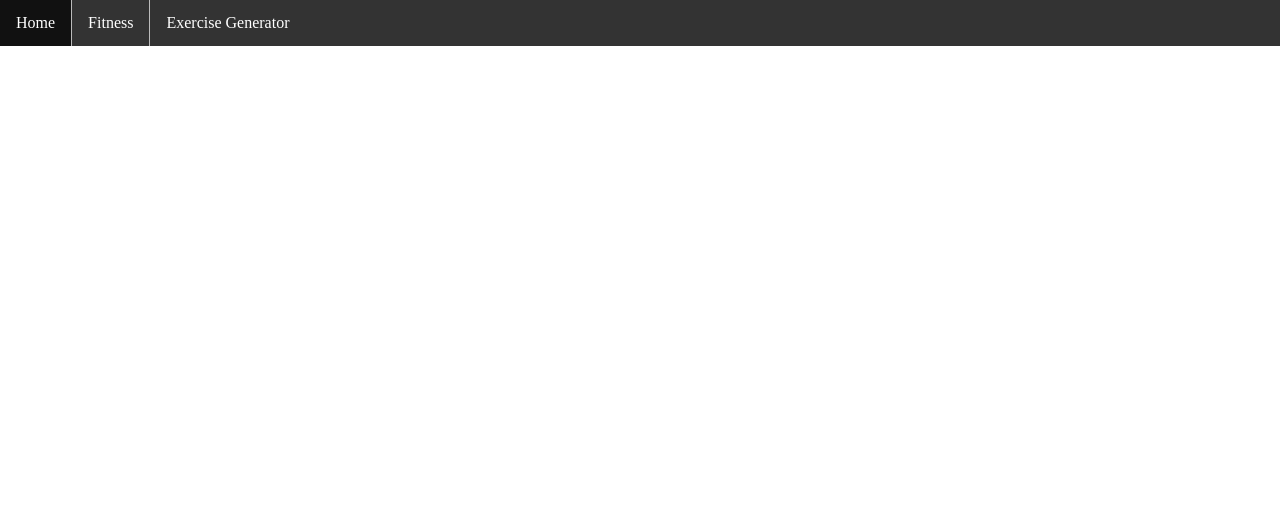
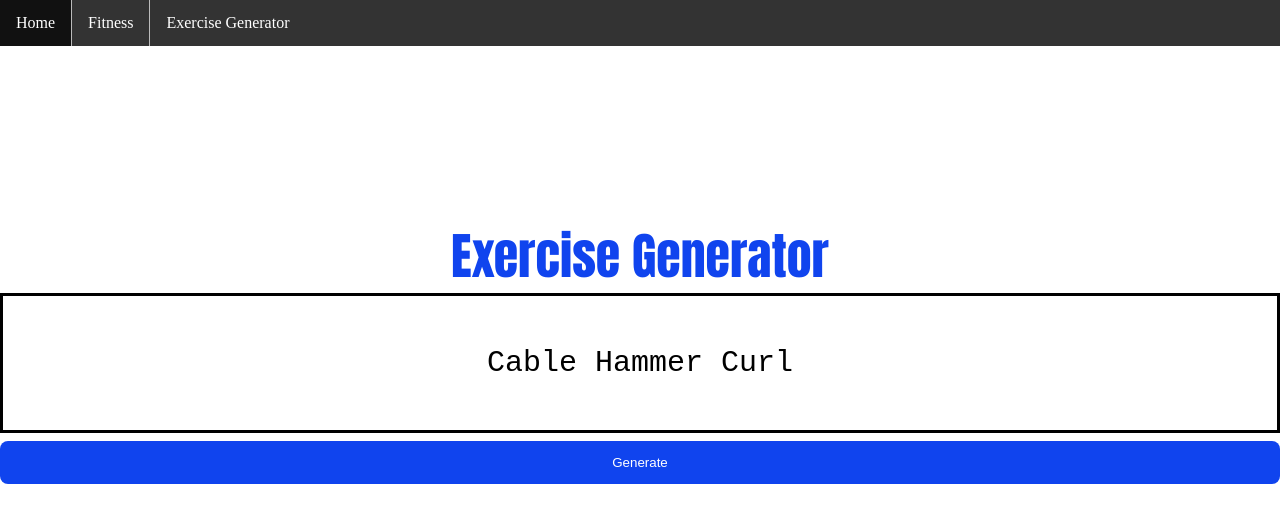
Before and after one commit to munshiomar1971/fitness.io, a plain HTML site: page website/egen.html in a window 1280 px wide. Drawn offline with Linux system fonts and the light colour scheme.

Commit message:
final product

```diff
--- a/website/egen.html
+++ b/website/egen.html
@@ -20,5 +20,16 @@
             </div>
         </div>
     </div>
+
+    <br><br><br><br><br>
+    <h1 id="title-2">Exercise Generator</h1>
+    <div id="display">
+        <!-- Displays exercise -->
+    </div>
+    <div class="container">
+        <button onclick="displayExercise()">Generate</button>
+    </div>
+
+    <script src="function.js"></script>
 </body>
 </html>
--- a/website/function.js
+++ b/website/function.js
@@ -1,11 +1,81 @@
 // fitness website
 
-// TODO:
-// - create main page
-// - create excersize page
-// - create exercise generator page
-// - create button to generate exercises
-// - create array of exercises
-// - create function to generate random exercises
-// - create function to display exercises
-// - style everything with css
+
+
+// array of exercises
+const randomExercise = [
+    "Squats",
+    "Bench Press",
+    "Deadlift",
+    "Overhead Press",
+    "Barbell Row",
+    "Cable Row",
+    "Dumbbell Curl",
+    "Dumbbell Hammer Curl",
+    "Dumbbell Incline Press",
+    "Dumbbell Incline Row",
+    "Dumbbell Press",
+    "Dumbbell Row",
+    "Push Press",
+    "Push Up",
+    "Pull Up",
+    "Cable Curl",
+    "Cable Hammer Curl",
+    "Cable Incline Press",
+    "Cable Incline Row",
+    "Cable Press",
+    "Cable Row",
+    "Cable Crunch",
+    "Cable Side Bend",
+    "Curl Up",
+    "Curl",
+    "Running",
+    "Bicycling",
+    "Swimming",
+    "Walking",
+    "Stair Climbing",
+    "Jumping",
+    "Rowing",
+    "Stretching",
+    "Yoga",
+    "Pilates",
+    "HIIT",
+    "Cardio",
+    "Weight Lifting",
+    "Strength Training",
+    "Flexibility",
+    "Balance",
+    "Seeing what the gym has to offer"
+]
+
+// function to generate random exercise
+function generateExercise() {
+    let random = Math.floor(Math.random() * randomExercise.length);
+    document.getElementById("display").innerHTML = randomExercise[random];
+}
+
+// displays exercise
+function displayExercise() {
+    generateExercise();
+}
+
+displayExercise();
+
+// function to generate random workout
+function generateWorkout() {
+    let random = Math.floor(Math.random() * randomExercise.length);
+    document.getElementById("display").innerHTML = randomExercise[random];
+}
+
+// doing this to get more lines of code
+function displayWorkout() {
+    generateWorkout();
+}
+// wont use it but need js to be main lang in github
+
+// tell me a joke about programming
+//function tellJoke() {
+    //document.getElementById("display").innerHTML = "Why did the programmer quit his job? Because he didn't get arrays.";
+//}
+
+// bad joke imo
--- a/website/style.css
+++ b/website/style.css
@@ -54,3 +54,30 @@
     height: min-content;
     width: min-content;
 }
+
+#title-2 {
+    font-family: Impact, Haettenschweiler, 'Arial Narrow Bold', sans-serif;
+    font-size: 50px;
+    color: #1044ee;
+    text-align: center;
+    margin-top: 10%;
+}
+
+#display {
+    text-align: center;
+    border: 3px solid #000000;
+    padding: 50px;
+    font-size: 30px;
+    font-family: 'Courier New', Courier, monospace;
+}
+
+button{
+    background-color: #1044ee;
+    color: white;
+    padding: 14px 20px;
+    margin: 8px 0;
+    border: none;
+    cursor: pointer;
+    width: 100%;
+    border-radius: 8px;
+}
```
